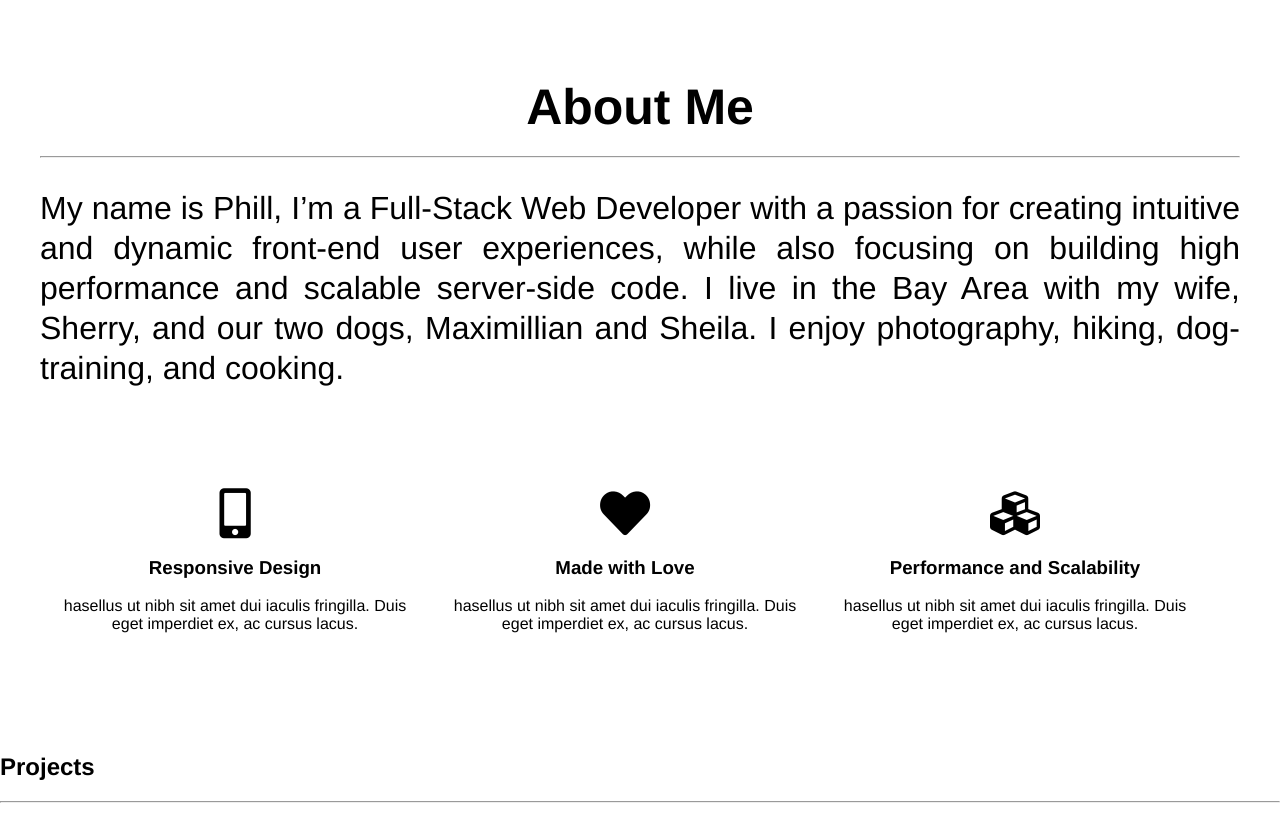
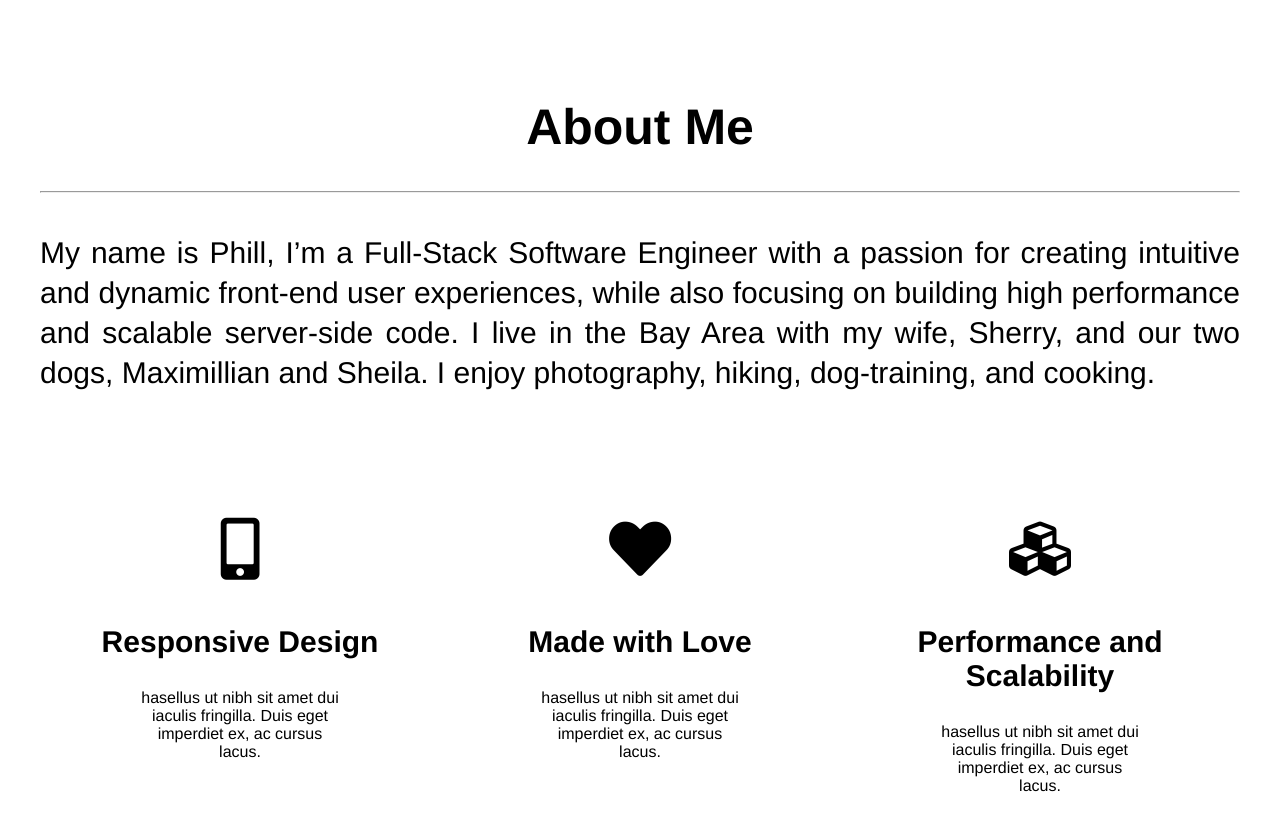
Before and after one commit to PJC-1/new_portfolio, a website: page views/index.html in a window 1280 px wide. Shown: the part 891-1709 px from the top of the page. Drawn offline with Linux system fonts and the light colour scheme; files that its build step writes are made by us from their sources; files whose address does not match are found by name.

Commit message:
cleaned up some styles with the about icons

```diff
--- a/public/styles/styles.css
+++ b/public/styles/styles.css
@@ -94,19 +94,19 @@ body, html {
 
 #about {
     text-align: center;
-    padding: 80px 0;
+    padding: 100px 0;
 }
 
 #about h1 {
     font-size: 50px;
     margin-top: 20px;
-    margin-bottom: 20px;
+    margin-bottom: 35px;
 }
 
 .about-description {
-    margin: 30px 0 100px;
+    margin: 40px 0 110px;
     line-height: 40px;
-    font-size: 32px;
+    font-size: 30px;
     text-align: justify;
 }
 
@@ -122,19 +122,32 @@ body, html {
 
 .icon-row {
     display: inline-block;
+    width: 1200px;
 }
 
 .icon-div {
     width: 30%;
     float: left;
     position: relative;
-    padding-left: 15px;
-    padding-right: 15px;
+    padding-left: 20px;
+    padding-right: 20px;
+}
+
+.icon-div h3 {
+    font-size: 30px;
+}
+
+.icon-div p {
+    margin: 0px auto 20px;
+    max-width: 200px;
 }
 
 .icon-images {
-    font-size: 50px;
+    font-size: 62px;
+    margin-bottom: 15px;
+    margin-top: 15px;
 }
+
 
 
 /*******************************/
--- a/views/index.html
+++ b/views/index.html
@@ -49,7 +49,7 @@
                     <hr>
                     <p class="about-description">
                       My name is Phill,
-                      I’m a Full-Stack Web Developer with a passion for creating intuitive and dynamic front-end user experiences, while also focusing on building high performance and scalable server-side code.
+                      I’m a Full-Stack Software Engineer with a passion for creating intuitive and dynamic front-end user experiences, while also focusing on building high performance and scalable server-side code.
                       I live in the Bay Area with my wife, Sherry, and our two dogs, Maximillian and Sheila. I enjoy photography, hiking, dog-training, and cooking.
                     </p>
                 </div>
```
